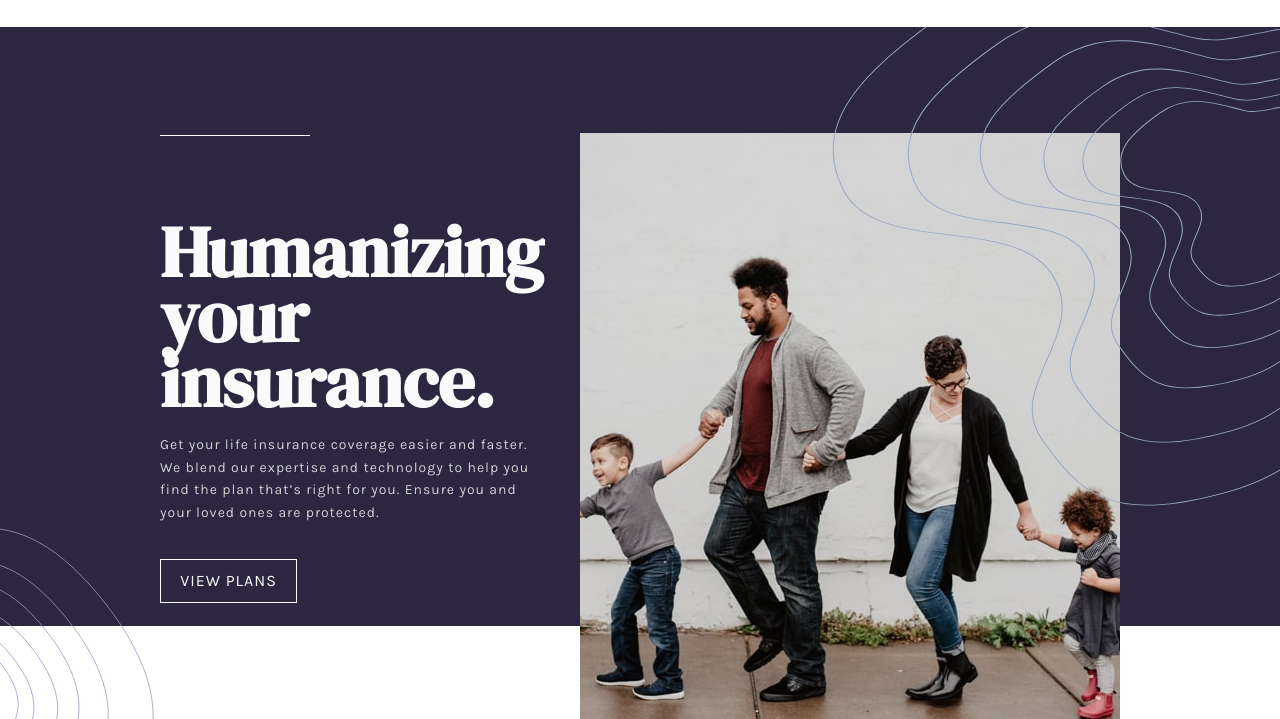
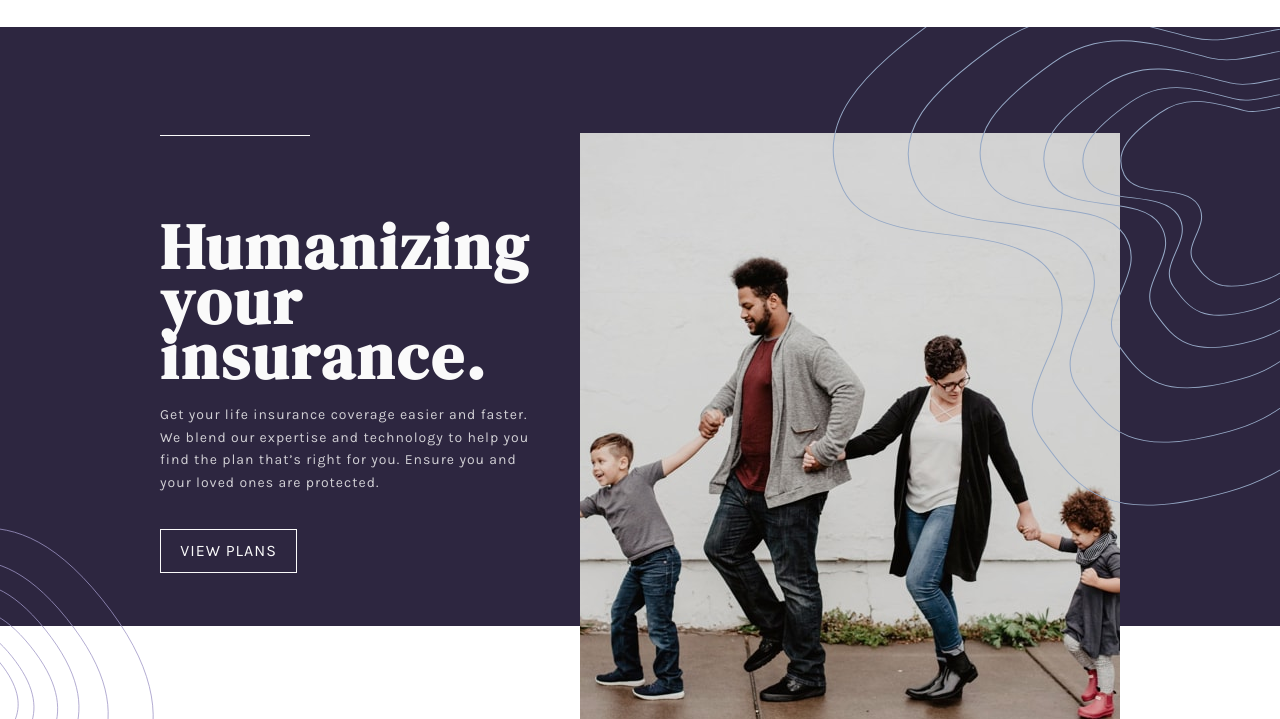
Before and after one commit to NoorAlhijab/insure-landing-page-master, a plain HTML site: page index.html in a window 1280 px wide. Shown: the part 81-800 px from the top of the page. Drawn offline with Linux system fonts and the light colour scheme.

Commit message:
modified Headings font

```diff
--- a/style.css
+++ b/style.css
@@ -23,6 +23,7 @@ a{
 
 h1, h2, h3 ,h4{
  font-family: 'DM Serif Display', serif;
+ letter-spacing: 3px;
 }
 .mg-1{
  margin: 9.4rem auto;
@@ -121,8 +122,8 @@ nav .hamburger{
     z-index: 10;
 }
 .header-text .l-title{
-font-size: 4.5rem;
-line-height: 65px;
+font-size: 4rem;
+line-height: 55px;
 }
 .header-text p{
    opacity: .8;
```
